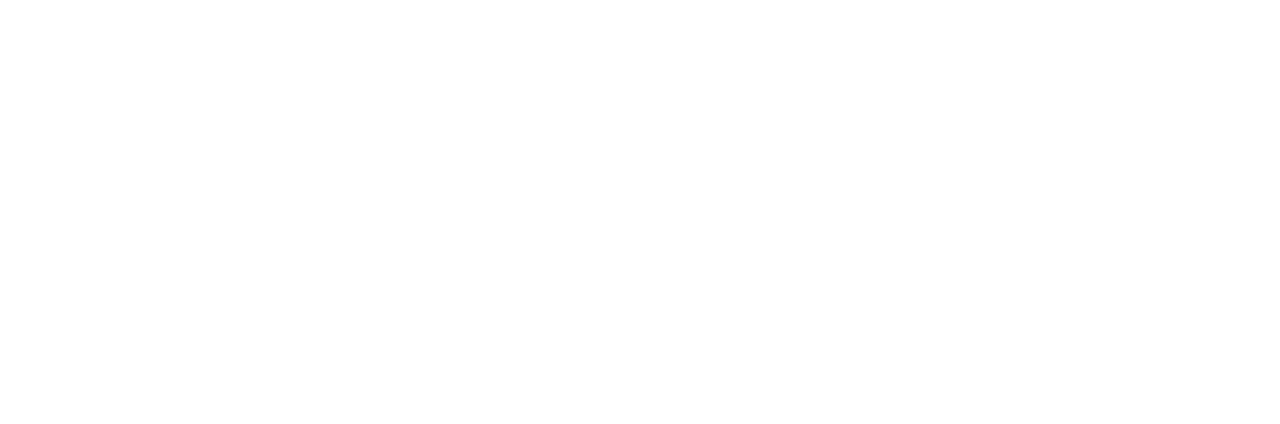
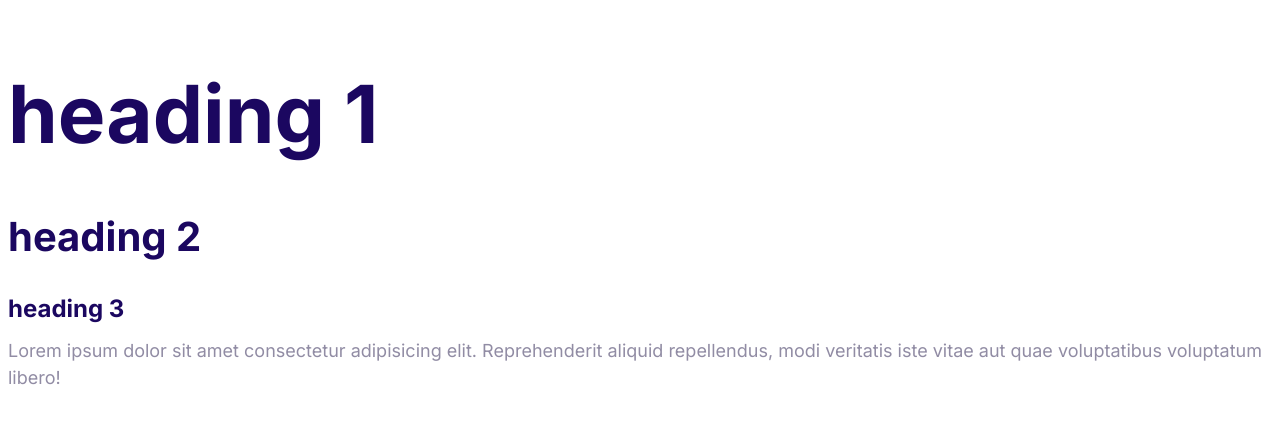
Before and after one commit to Somya-Singhal/cloud-hosting-website, a plain HTML site: page index.html in a window 1280 px wide. Drawn offline with Linux system fonts and the light colour scheme.

Commit message:
Define font styles

```diff
--- a/css/styles.css
+++ b/css/styles.css
@@ -5,3 +5,57 @@
   --color-headings: #1b0760;
   --color-body: #918ca4;
 }
+
+html {
+  /* 62.5% of 16px=10px */
+  font-size: 62.5%;
+}
+
+body {
+  font-family: Inter, Arial, Arial, Helvetica, sans-serif;
+  font-size: 2.4rem;
+  /* 1/2 times the current font size */
+  line-height: 1.5;
+  color: var(--color-body);
+}
+
+h1,
+h2,
+h3 {
+  color: var(--color-headings);
+  margin-bottom: 1rem;
+}
+
+h1 {
+  /* 1 x font size of the html element */
+  font-size: 7rem;
+}
+
+h2 {
+  font-size: 4rem;
+}
+
+h3 {
+  font-size: 3rem;
+}
+p {
+  margin-top: 0;
+}
+
+@media screen and (min-width: 1024px) {
+  body {
+    font-size: 1.8rem;
+  }
+
+  h1 {
+    font-size: 8rem;
+  }
+
+  h2 {
+    font-size: 4rem;
+  }
+
+  h3 {
+    font-size: 2.4rem;
+  }
+}
--- a/index.html
+++ b/index.html
@@ -5,8 +5,23 @@
     <meta http-equiv="X-UA-Compatible" content="IE=edge" />
     <meta name="viewport" content="width=device-width, initial-scale=1.0" />
     <title>Document</title>
+    <link rel="preconnect" href="https://fonts.googleapis.com" />
+    <link rel="preconnect" href="https://fonts.gstatic.com" crossorigin />
+    <link
+      href="https://fonts.googleapis.com/css2?family=Inter:wght@400;700&family=Roboto+Mono:wght@500&family=Russo+One&display=swap"
+      rel="stylesheet"
+    />
     <link rel="stylesheet" href="css/normalize.css" />
     <link rel="stylesheet" href="css/styles.css" />
   </head>
-  <body></body>
+  <body>
+    <h1>heading 1</h1>
+    <h2>heading 2</h2>
+    <h3>heading 3</h3>
+    <p>
+      Lorem ipsum dolor sit amet consectetur adipisicing elit. Reprehenderit
+      aliquid repellendus, modi veritatis iste vitae aut quae voluptatibus
+      voluptatum libero!
+    </p>
+  </body>
 </html>
```
